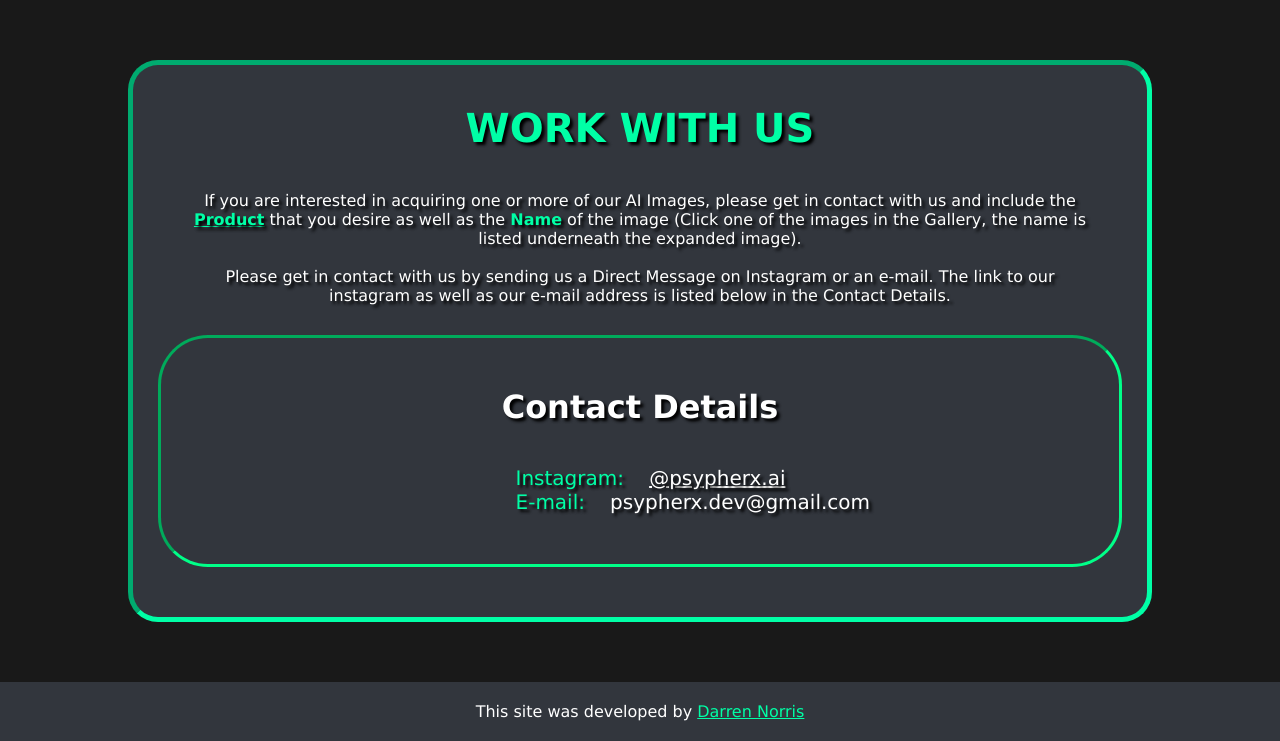
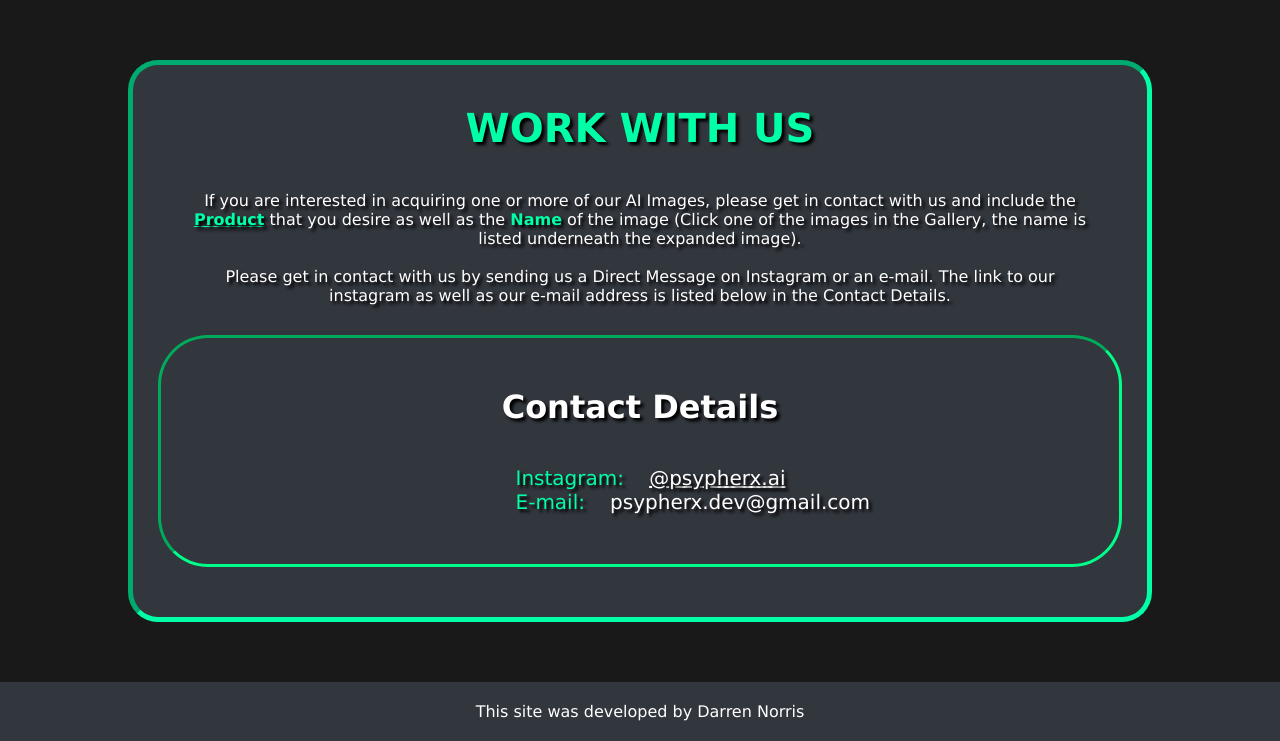
Before and after one commit to PsypherX-AI/gallery, a plain HTML site: page index.html in a window 1280 px wide. Shown: the part 4016-4757 px from the top of the page. Drawn offline with Linux system fonts and the light colour scheme; a web font is replaced by a local one.

Commit message:
Update index.html
Removed link to personal website as private information is included

```diff
--- a/index.html
+++ b/index.html
@@ -217,7 +217,7 @@
 
     <!-- FOOTER -->
     <footer>
-        <p>This site was developed by <a href="https://psypherx-dev.github.io/psypherx-website/" target="_blank"><span>Darren Norris</span></a></p>
+        <p>This site was developed by <span>Darren Norris</span></p>
     </footer>
 
 
```
